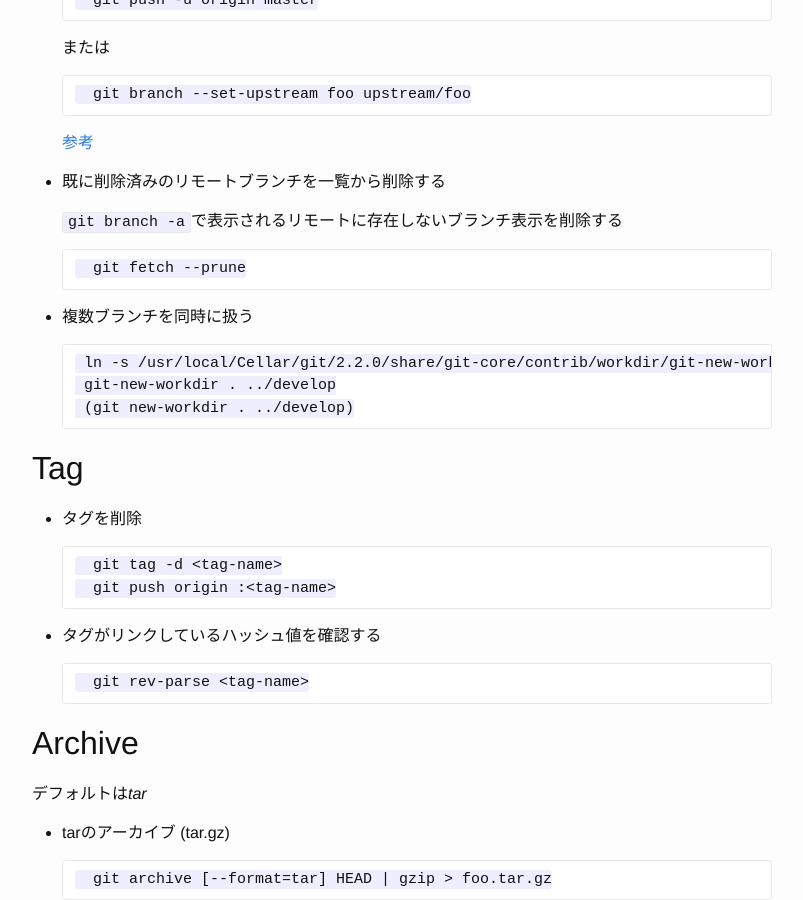
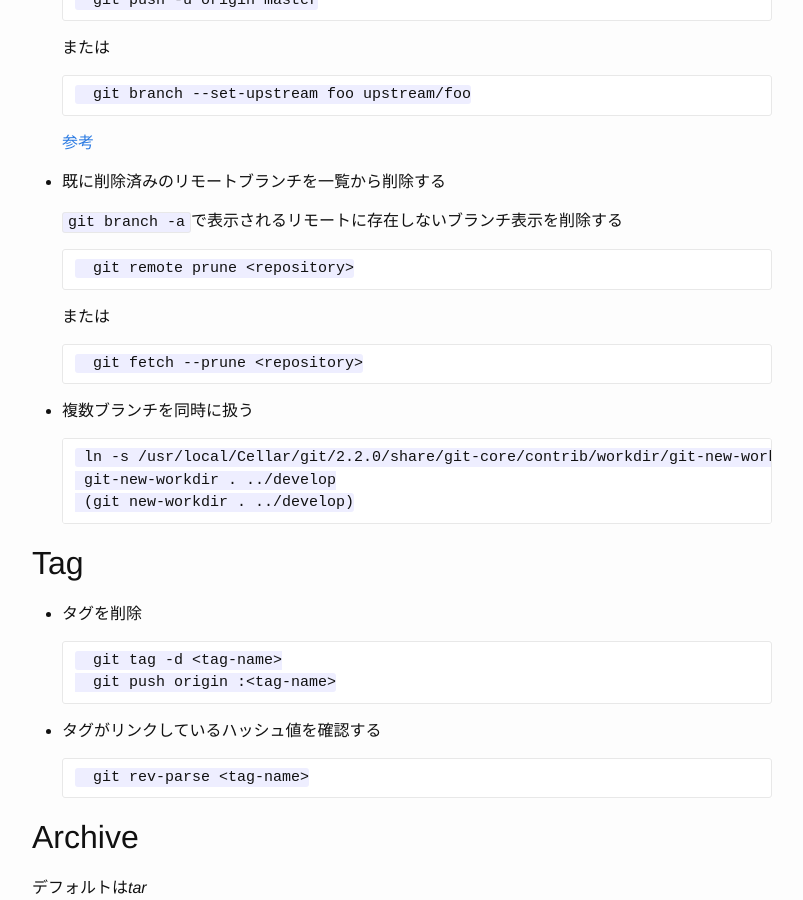
Before and after one commit to mtsd/mtsd.github.io, a Jekyll site: the page built from _posts/2012-05-21-git-tips.md, in a window 1280 px wide and 900 px high, scrolled down 1517 px. Shown: the whole window, without its empty margins (238-1041 px from the left). Built offline with Jekyll 4.4.1, drawn with Linux system fonts in a browser that asks for light colours.

Commit message:
add `git remote prune`

```diff
--- a/_posts/2012-05-21-git-tips.md
+++ b/_posts/2012-05-21-git-tips.md
@@ -71,8 +71,11 @@ Tags: git
 
 	`git branch -a`で表示されるリモートに存在しないブランチ表示を削除する
 
-		git fetch --prune
+		git remote prune <repository>
 
+	または
+
+		git fetch --prune <repository>
 
 -  複数ブランチを同時に扱う
 
```
